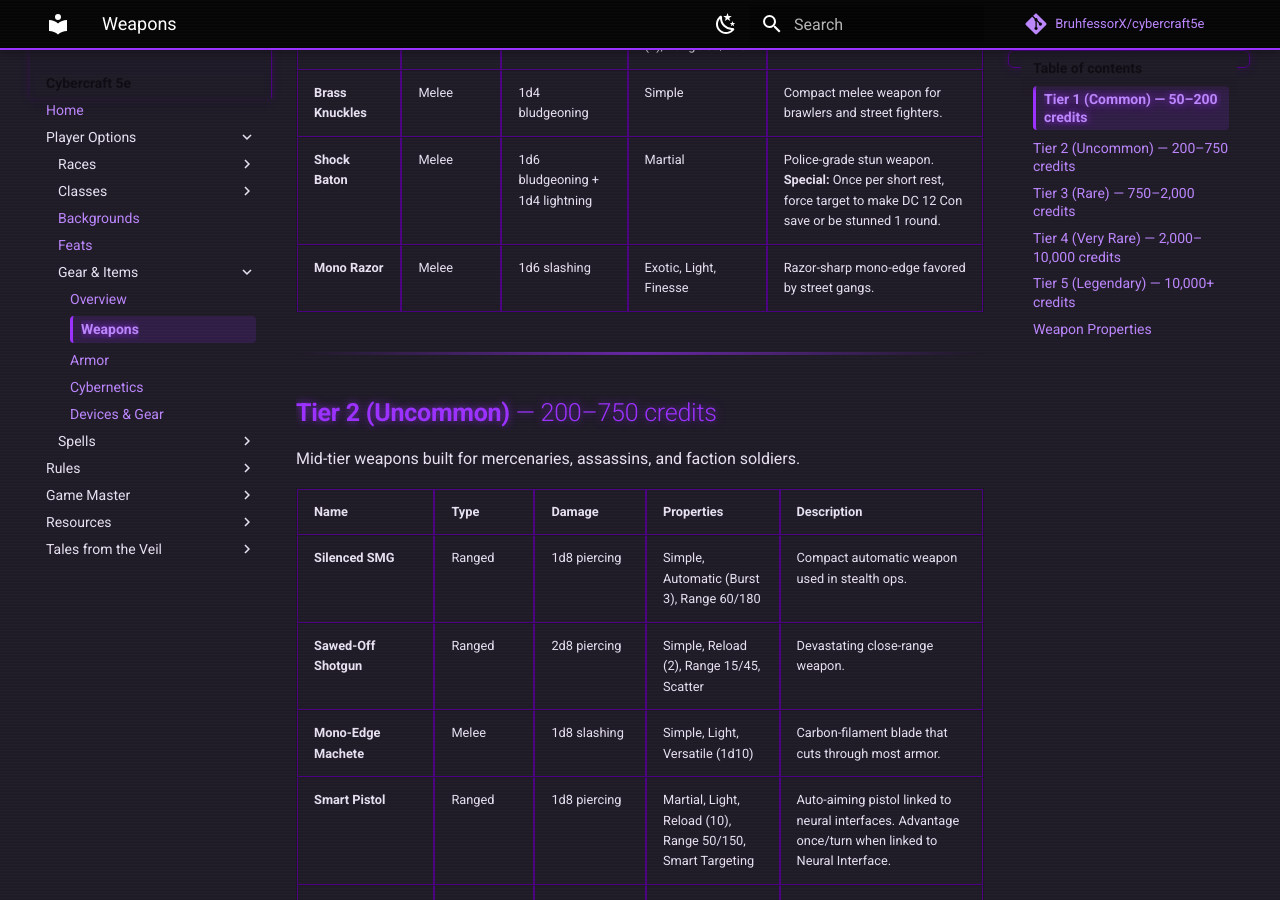
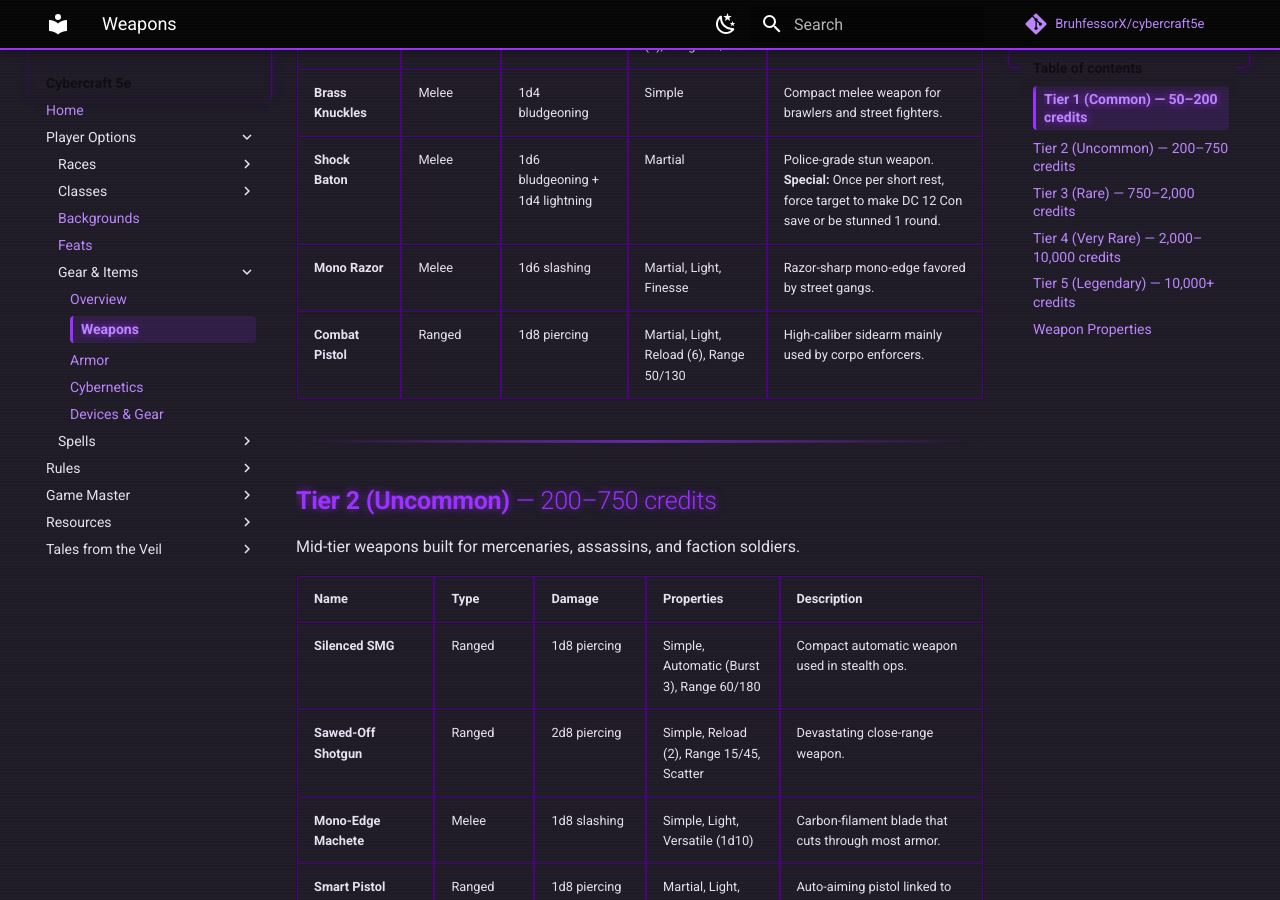
Before and after one commit to BruhfessorX/cybercraft5e, an MkDocs documentation site: the page built from docs/gear-items/weapons.md, in a window 1280 px wide and 900 px high, scrolled down 557 px. Built offline with MkDocs 1.6.1 and Material for MkDocs 9.7.7, drawn with Linux system fonts in a browser that asks for light colours; comment, search, counter and statistics services are not loaded.

Commit message:
Weapon additions

```diff
--- a/docs/gear-items/weapons.md
+++ b/docs/gear-items/weapons.md
@@ -12,7 +12,8 @@ Affordable, mass-produced weapons that anyone can get their hands on.
 | **Pipe Rifle** | Ranged | 1d8 piercing | Simple, Two-Handed, Reload (1), Range 80/240 | Crude, unreliable rifle pieced together from scrap. |
 | **Brass Knuckles** | Melee | 1d4 bludgeoning | Simple | Compact melee weapon for brawlers and street fighters. |
 | **Shock Baton** | Melee | 1d6 bludgeoning + 1d4 lightning | Martial | Police-grade stun weapon. **Special:** Once per short rest, force target to make DC 12 Con save or be stunned 1 round. |
-| **Mono Razor** | Melee | 1d6 slashing | Exotic, Light, Finesse | Razor-sharp mono-edge favored by street gangs. |
+| **Mono Razor** | Melee | 1d6 slashing | Martial, Light, Finesse | Razor-sharp mono-edge favored by street gangs. |
+| **Combat Pistol** | Ranged | 1d8 piercing | Martial, Light, Reload (6), Range 50/130 | High-caliber sidearm mainly used by corpo enforcers. |
 
 ---
 
```
